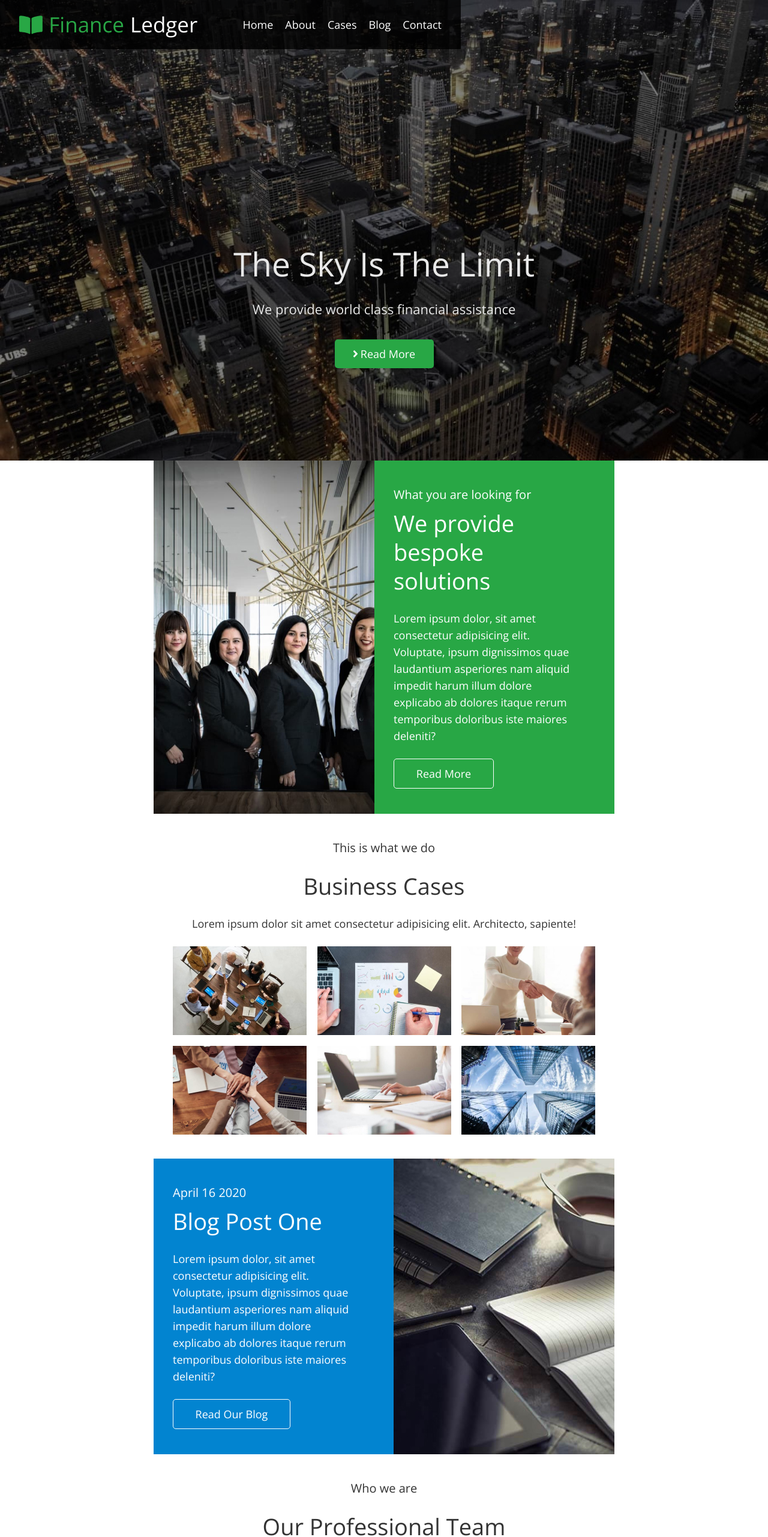
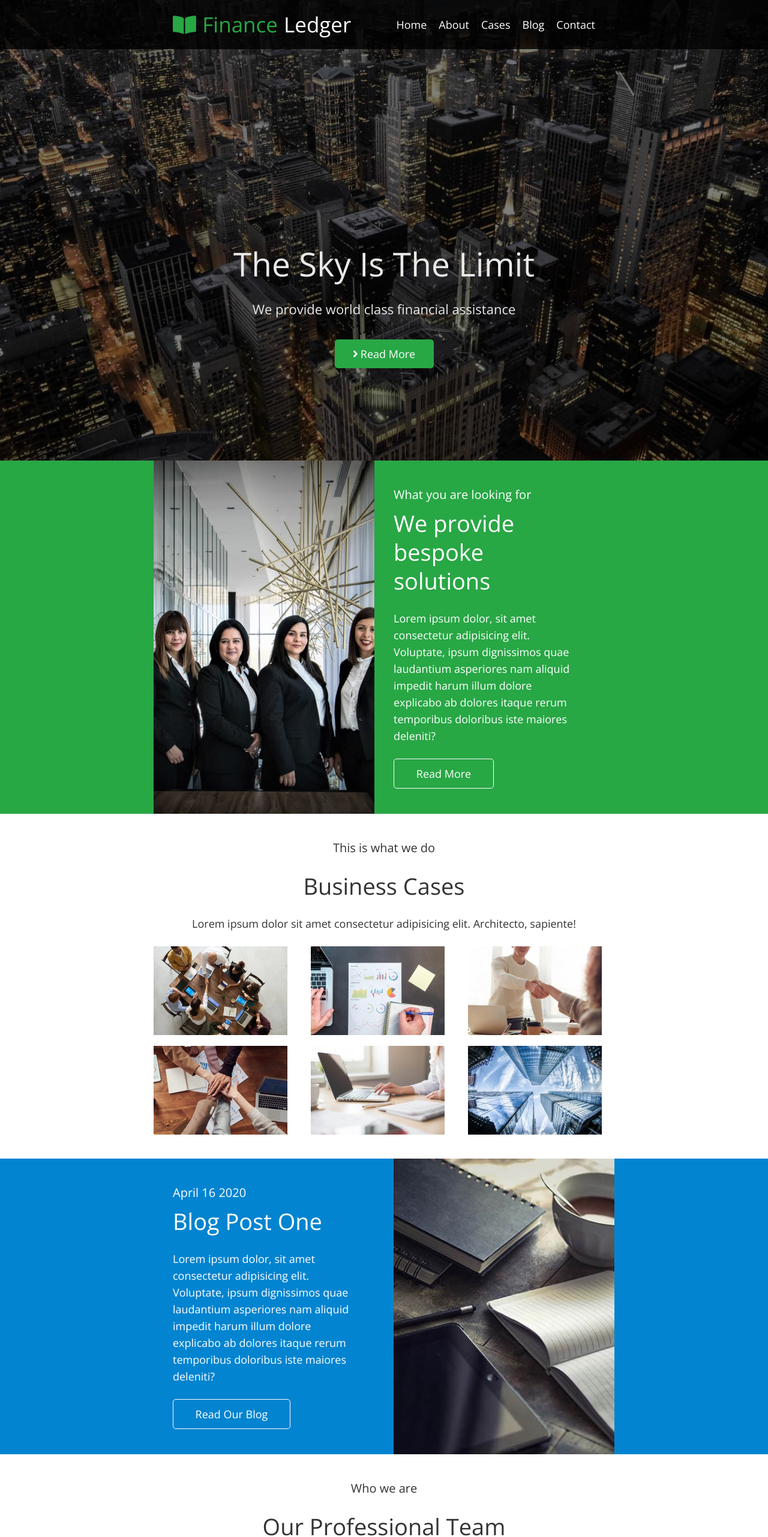
Before and after one commit to havr1985/FinanceLeadger, a plain HTML site: page index.html in a window 1280 px wide. Shown: the top 2563 px of the page at 60% size. Drawn offline with nearby package versions, Linux system fonts and the light colour scheme.

Commit message:
full screen

```diff
--- a/css/media.css
+++ b/css/media.css
@@ -29,6 +29,9 @@ screen and (min-resolution:2dppx) and (max-width:320px) {
     .hero {
         min-height: 1024px;
         background: linear-gradient(0deg, rgba(0, 0, 0, 0.5), rgba(0, 0, 0, 0.5)), url(../image/hero-bg-tablet.jpg);
+        background-repeat: no-repeat;
+        background-position: center;
+        background-size: cover;
     }
 }
 
@@ -48,6 +51,9 @@ screen and (min-resolution:2dppx) and (min-width:426px) {
     .hero {
         min-height: 768px;
         background: linear-gradient(0deg, rgba(0, 0, 0, 0.5), rgba(0, 0, 0, 0.5)), url(../image/hero-bg-desctop.jpg);
+        background-repeat: no-repeat;
+        background-position: center;
+        background-size: cover;
     }
 }
 
@@ -114,7 +120,7 @@ screen and (min-resolution:2dppx) and (min-width:769px) {
     }
 
 
-    .section-about {
+    .about-wrap {
         display: flex;
     }
 
@@ -168,9 +174,10 @@ screen and (min-resolution:2dppx) and (min-width:769px) {
          width: calc((100% - 36px) / 3);
     }
 
-    .section-blog {
+    .blog-wrap {
         display: flex;
         flex-direction: row;
+
     }
 
     .section-blog-content {
@@ -219,7 +226,7 @@ screen and (min-resolution:2dppx) and (min-width:769px) {
         height: 24px;
     }
 
-    .section-calback {
+    .calback-wrap {
         display: flex;
     }
 
--- a/css/style.css
+++ b/css/style.css
@@ -64,6 +64,7 @@ button{
 /* ========HEADER========= */
 
 .header {
+    width: 100%;
     position: fixed;
     padding-top: 20px;
     padding-bottom: 20px;
@@ -71,12 +72,6 @@ button{
     background-image: linear-gradient(0deg,
             rgba(0, 0, 0, 0.8),
             rgba(0, 0, 0, 0.8));
-}
-
-.header-box {
-
-
-
 }
 
 .logo-link {
@@ -268,6 +263,10 @@ button{
 /* ========SECTION-BLOG========= */
 
 .section-blog {
+    background-color: var(--accent-color);
+}
+
+.section-blog {
     display: flex;
     flex-direction: column-reverse;
     background-color: var(--accent-color);
@@ -400,11 +399,13 @@ button{
 
 /* ========SECTION-CALLBACK========= */
 
+.section-calback {
+    background-color: #F4F4F4;
+}
+
 .section-callback-content {
     padding: 40px 20px;
     width: 100%;
-    background-color: #F4F4F4;
-
 }
 
 .callback-title {
--- a/index.html
+++ b/index.html
@@ -54,7 +54,8 @@
                  </div>
         </section>
 
-        <section class="section-about container" id="about">
+        <section class="section-about" id="about">
+          <div class="about-wrap container">
           <picture>
             <source srcset="./image/about-desctop.jpg 1x, ./image/about-desctop@2x.jpg 2x"
             media="(min-width: 1360px)">
@@ -70,9 +71,11 @@
           <p class="about-bottom-text section-bottom-text">Lorem ipsum dolor, sit amet consectetur adipisicing elit. Voluptate, ipsum dignissimos quae laudantium asperiores nam aliquid impedit harum illum dolore explicabo ab dolores itaque rerum temporibus doloribus iste maiores deleniti?</p>
           <button type="button" class="about-btn">Read More</button>
           </div>
+          </div>
         </section>
 
-        <section class="section-cases container" id="cases">
+        <section class="section-cases" id="cases">
+          <div class="container">
           <div class="section-cases-content">
           <p class="cases-top-text section-top-text">This is what we do</p>
           <h2 class="cases-title section-title">Business Cases</h2>
@@ -136,9 +139,11 @@
                 <img src="./image/cases6.jpg" alt=""></li></picture>
             </ul>
           </div>
+          </div>
         </section>
 
-        <section class="section-blog container" id="blog">
+        <section class="section-blog" id="blog">
+          <div class="blog-wrap container">
           <div class="section-blog-content">
             <p class="blog-text-top section-top-text">April 16 2020</p>
             <h2 class="blog-title section-title">Blog Post One</h2>
@@ -153,6 +158,7 @@
             <source srcset="./image/blog-mobile.jpg 1x, ./image/blog-mobile@2x.jpg 2x"
             media="(max-width:767px)">
           <img src="./image/blog.jpg" alt="coffee"></picture>
+          </div>
         </section>
 
         <section class="section-team container">
@@ -299,7 +305,8 @@
           </div>
         </section>
 
-        <section class="section-calback container" id="contact">
+        <section class="section-calback" id="contact">
+          <div class="calback-wrap container">
           <picture>
             <source srcset="./image/callback-desctop.jpg 1x, ./image/callback-desctop@2x.jpg 2x"
             media="(min-width:1360px)">
@@ -320,10 +327,12 @@
               <button type="submit" class="callback-form-button">Send</button>
             </form>
           </div>
+          </div>
         </section>
     </main>
 
-    <footer class="footer container">
+    <footer class="footer">
+      <div class="container">
       <ul class="social-list list">
         <li class="social-item">
           <a href="" class="social-link link">
@@ -355,6 +364,7 @@
         </li>
       </ul>
       <p class="footer-text">Copyright © 2021 - FinanceLedger</p>
+      </div>
     </footer>
   </body>
 </html>
```
